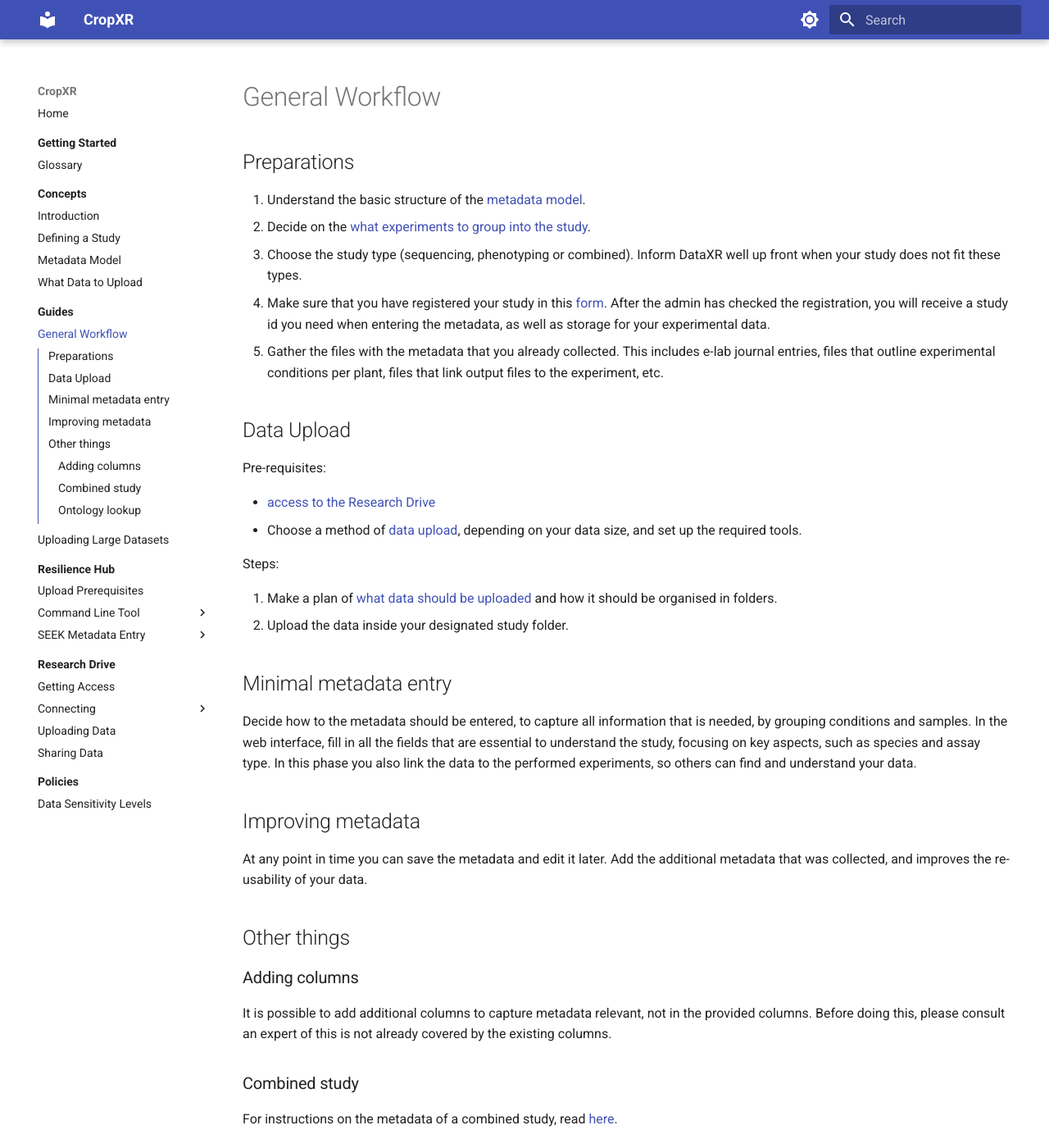
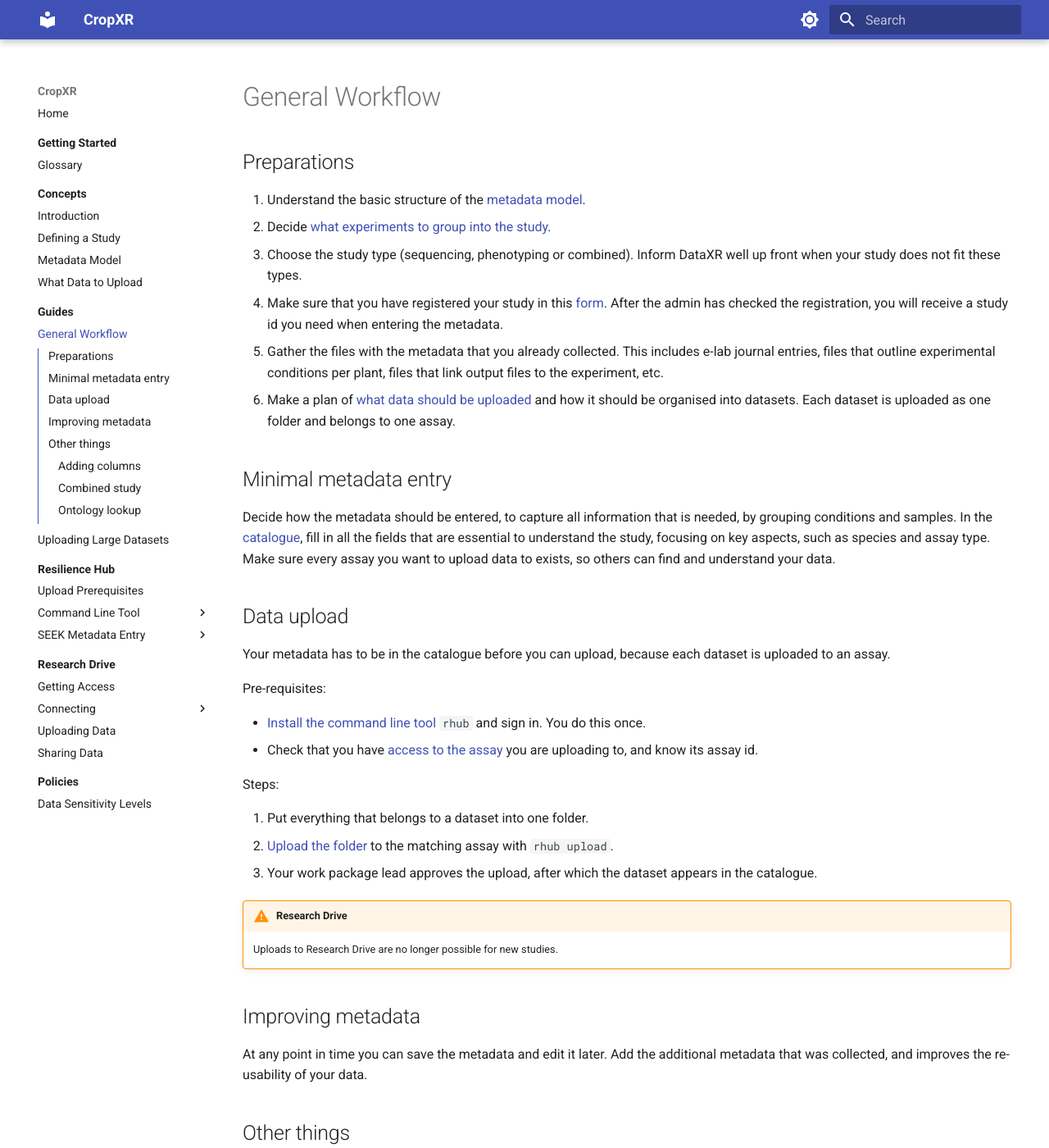
Before and after one commit to CropXR/documentation, an MkDocs documentation site: the page built from docs/guides/stepwise-guide.md, in a window 1280 px wide and 1400 px high. Shown: the whole window at 82% size. Built offline with MkDocs 1.6.1 and Material for MkDocs 9.7.7, drawn with Linux system fonts in a browser that asks for light colours.

Commit message:
Update general workflow to upload data with the command line tool
Enter metadata before uploading, since uploads go to an existing assay.
Replace the Research Drive upload steps with rhub, add the work package
lead approval, and fix the registration form and combined study links.

```diff
--- a/docs/guides/stepwise-guide.md
+++ b/docs/guides/stepwise-guide.md
@@ -3,27 +3,34 @@
 ## Preparations
 
 1. Understand the basic structure of the [metadata model](../concepts/metadata-model.md).
-2. Decide on the [what experiments to group into the study](../concepts/defining-a-study.md).
+2. Decide [what experiments to group into the study](../concepts/defining-a-study.md).
 3. Choose the study type (sequencing, phenotyping or combined). Inform DataXR well up front when your study does not fit these types.
-4. Make sure that you have registered your study in this [form](https://forms.office.com/Pages/ResponsePage.aspx?id=TVJuCSlpMECM04q0LeCIe9rk7LtjOclKu9pKlmXMf-xUMzVUVFpYVkxZTE9VNTFXTVBMSU1EN1paTC4u). After the admin has checked the registration, you will receive a study id you need when entering the metadata, as well as storage for your experimental data.
-6. Gather the files with the metadata that you already collected. This includes e-lab journal entries, files that outline experimental conditions per plant, files that link output files to the experiment, etc.
+4. Make sure that you have registered your study in this [form](https://forms.cloud.microsoft/Pages/ResponsePage.aspx?id=TVJuCSlpMECM04q0LeCIe9rk7LtjOclKu9pKlmXMf-xUMzVUVFpYVkxZTE9VNTFXTVBMSU1EN1paTC4u). After the admin has checked the registration, you will receive a study id you need when entering the metadata.
+5. Gather the files with the metadata that you already collected. This includes e-lab journal entries, files that outline experimental conditions per plant, files that link output files to the experiment, etc.
+6. Make a plan of [what data should be uploaded](../concepts/what-data-to-upload.md) and how it should be organised into datasets. Each dataset is uploaded as one folder and belongs to one assay.
 
 
-## Data Upload
+## Minimal metadata entry
+Decide how the metadata should be entered, to capture all information that is needed, by grouping conditions and samples. In the [catalogue](../resilience-hub/seek/index.md), fill in all the fields that are essential to understand the study, focusing on key aspects, such as species and assay type. Make sure every assay you want to upload data to exists, so others can find and understand your data.
+
+
+## Data upload
+
+Your metadata has to be in the catalogue before you can upload, because each dataset is uploaded to an assay.
 
 Pre-requisites:
 
-- [access to the Research Drive](../research-drive/getting-access.md)
-- Choose a method of [data upload](../research-drive/uploading-data.md), depending on your data size, and set up the required tools.
+- [Install the command line tool](../resilience-hub/cli-tool/cli-install.md) `rhub` and sign in. You do this once.
+- Check that you have [access to the assay](../resilience-hub/seek/upload-prerequisites.md) you are uploading to, and know its assay id.
 
 Steps:
 
-1. Make a plan of [what data should be uploaded](../concepts/what-data-to-upload.md) and how it should be organised in folders.
-2. Upload the data inside your designated study folder.
+1. Put everything that belongs to a dataset into one folder.
+2. [Upload the folder](../resilience-hub/cli-tool/cli-upload.md) to the matching assay with `rhub upload`.
+3. Your work package lead approves the upload, after which the dataset appears in the catalogue.
 
-
-## Minimal metadata entry
-Decide how to the metadata should be entered, to capture all information that is needed, by grouping conditions and samples. In the web interface, fill in all the fields that are essential to understand the study, focusing on key aspects, such as species and assay type. In this phase you also link the data to the performed experiments, so others can find and understand your data.
+!!! warning "Research Drive"
+    Uploads to Research Drive are no longer possible for new studies.
 
 
 ## Improving metadata
@@ -37,7 +44,7 @@ It is possible to add additional columns to capture metadata relevant, not in th
 Before doing this, please consult an expert of this is not already covered by the existing columns.
 
 ### Combined study
-For instructions on the metadata of a combined study, read [here](../concepts/metadata-model.md#combined-study).
+For instructions on the metadata of a combined study, read [here](../concepts/metadata-model.md#assay-and-sample-definition).
 
 ### Ontology lookup
 Annotation with ontology terms can greatly improve the clarity of metadata, but finding the right term,
```
